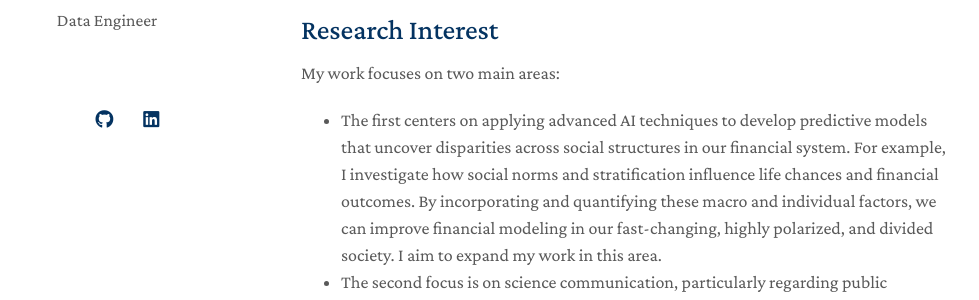
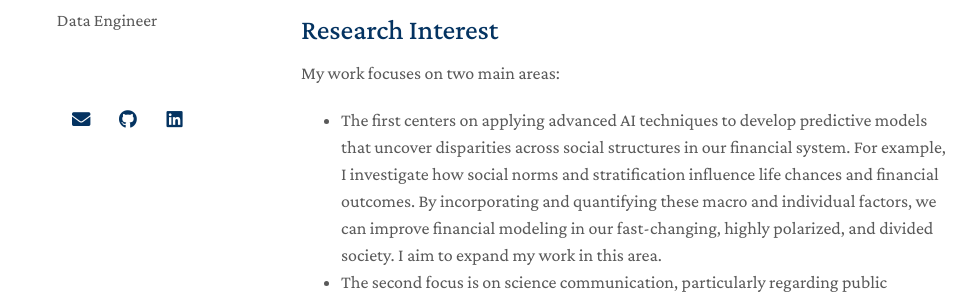
Before and after one commit to huacenxu/huacenxu.github.io, a Jekyll site: the page built from index.md, in a window 1280 px wide. Shown: the part 315-615 px from the top of the page, without its empty margins (169-1148 px from the left). Built offline with Jekyll 4.4.1, drawn with Linux system fonts in a browser that asks for light colours; nearby versions of some CDN libraries; a style sheet for code colours, icons or effects is not loaded; our own code applies the rules of GitHub Pages for plain Markdown files.

Commit message:
updated code

```diff
--- a/_config.yml
+++ b/_config.yml
@@ -13,6 +13,7 @@ canonical: https://minimal-light-theme.yliu.me/
 google_scholar: https://scholar.google.com/citations?hl=en&user=Q0wjoTYAAAAJ
 github_link: https://github.com/huacenxu
 linkedin: https://www.linkedin.com/in/huacenxu/
+email_link: brinxu1@gmail.com
 
 # Images (e.g., your profile picture and your website's favicon)
 # "favicon" and "favicon_dark" are used for the light and dark modes, respectively.
--- a/_layouts/homepage.html
+++ b/_layouts/homepage.html
@@ -72,6 +72,12 @@
         </a>
         {% endif %}
 
+        {% if site.email_link %}
+        <a style="margin: 0 5px 0 0" href="{{ site.email_link }}">
+          <i class="fas fa-envelope"></i>
+        </a>
+        {% endif %}
+
         {% if site.github_link %}
         <a style="margin: 0 5px 0 0" href="{{ site.github_link }}">
           <i class="fab fa-github"></i>
--- a/html_source_file/index.html
+++ b/html_source_file/index.html
@@ -69,7 +69,7 @@
           <i class="fab fa-github"></i>
         </a>
 
-        <a style="margin: 0 5px 0 0" href="@gmail.com">
+        <a style="margin: 0 5px 0 0" href="brinxu1@gmail.com">
           <i class="fas fa-envelope"></i>
         </a>
 
```
